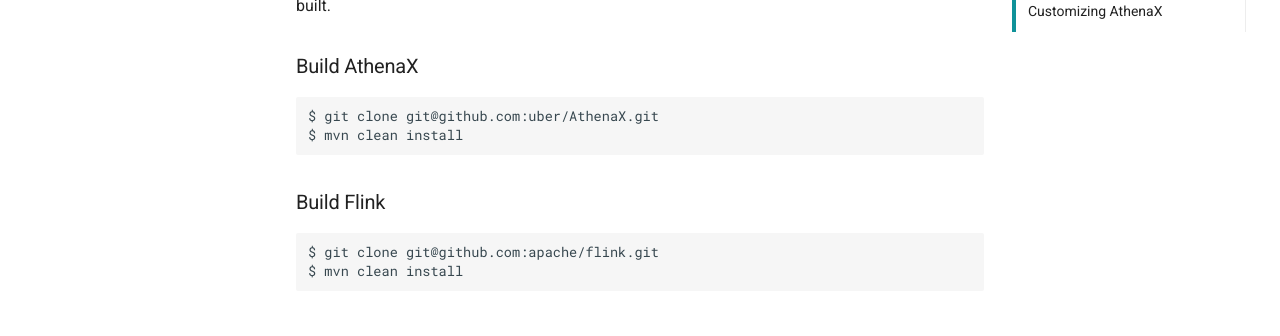
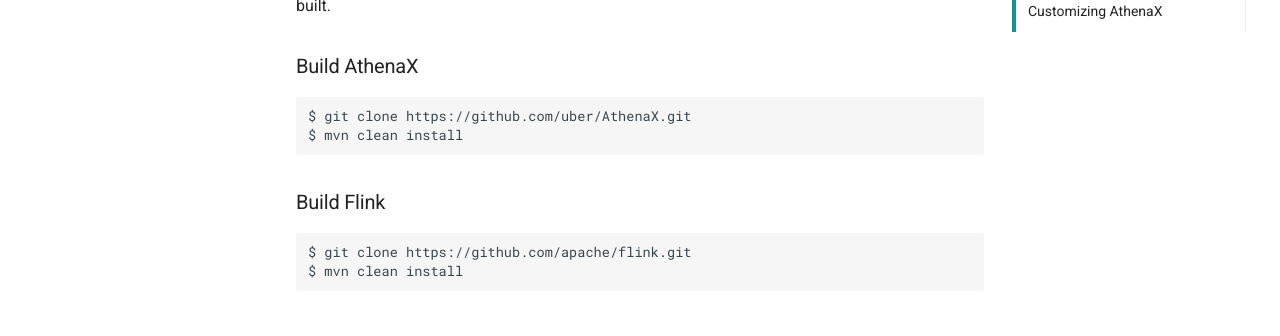
Before and after one commit to uber-archive/AthenaX, an MkDocs documentation site: the page built from docs/getting_started.md, in a window 1280 px wide and 900 px high. Shown: the part 282-618 px from the top of the window. Built offline with MkDocs 1.6.1, drawn with Linux system fonts in a browser that asks for light colours; comment, search, counter and statistics services are not loaded; old or Windows-style settings are respelled for this version of MkDocs; some of the changed lines change nothing that is shown.

Commit message:
Change private repo to public one in guide docs (#2)

````diff
--- a/docs/getting_started.md
+++ b/docs/getting_started.md
@@ -7,14 +7,14 @@
 ### Build AthenaX
 
 ```bash
-$ git clone git@github.com:uber/AthenaX.git
+$ git clone https://github.com/uber/AthenaX.git
 $ mvn clean install
 ```
 
 ### Build Flink
 
 ```bash
-$ git clone git@github.com:apache/flink.git
+$ git clone https://github.com/apache/flink.git
 $ mvn clean install
 ```
 
````
